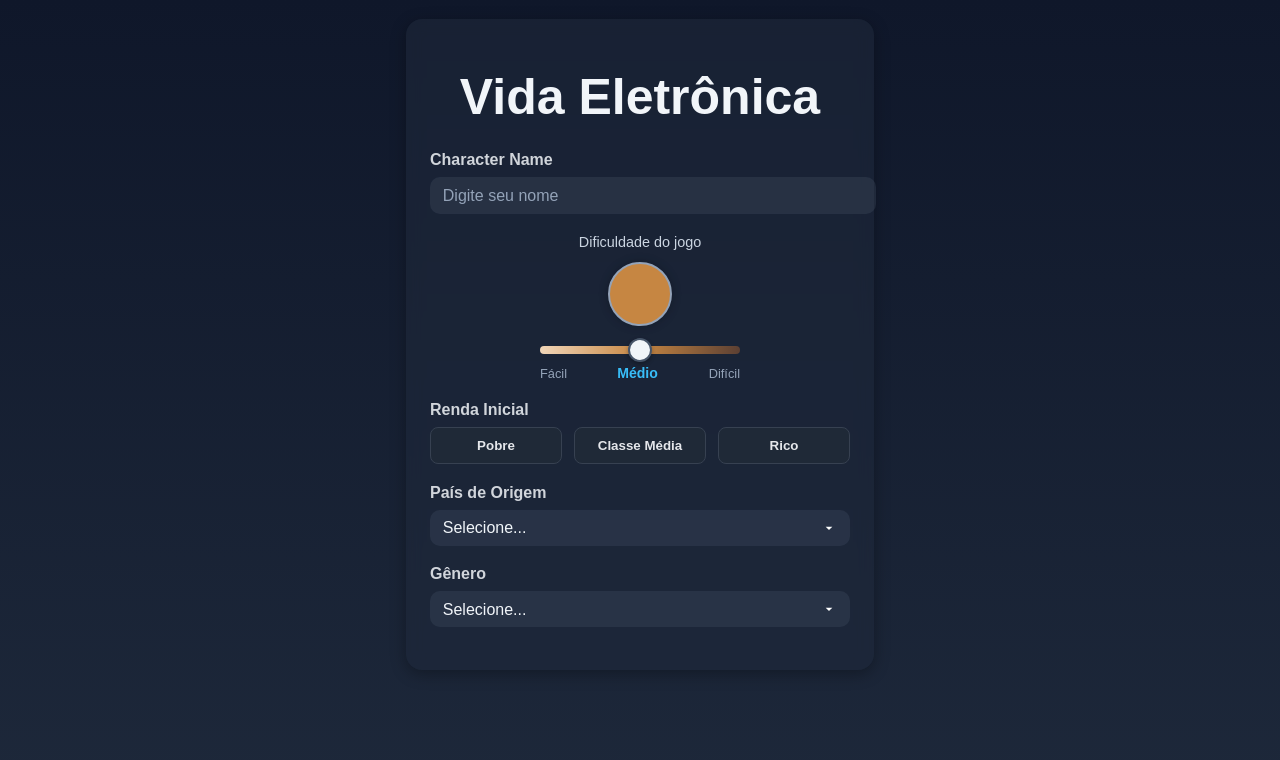
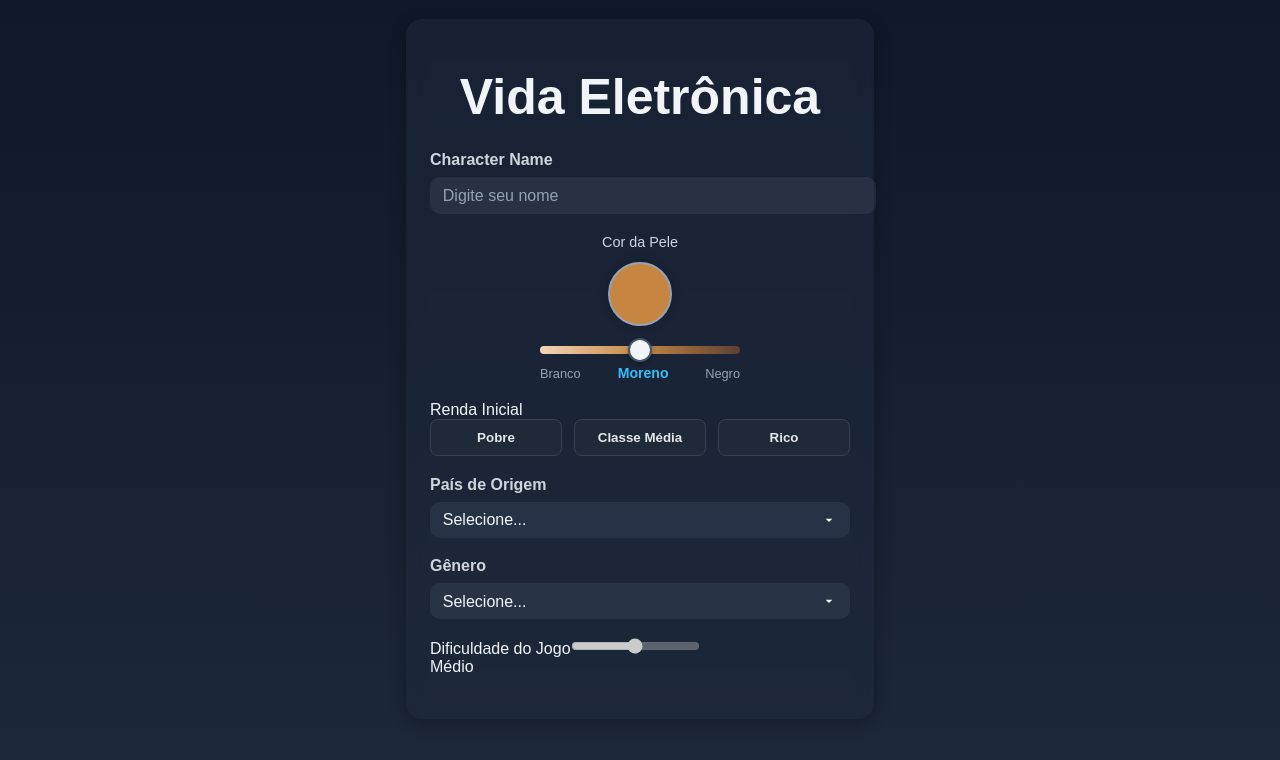
Before and after one commit to Cauadeassis/lifeGame, a Next.js app: page /customizer in a window 1280 px wide. Shown: the top 760 px of the page. Built offline with nearby package versions, Linux system fonts and the light colour scheme.

Commit message:
Add new feature `gameDifficulty`

```diff
--- a/components/incomeSelector.jsx
+++ b/components/incomeSelector.jsx
@@ -1,5 +1,6 @@
-import React, { useState } from "react";
+import React from "react";
 import styles from "../styles/components/incomeSelector.module.css";
+
 export default function IncomeSelector({ income, setIncome }) {
   return (
     <section className={styles.incomeContainer}>
--- a/components/skinSelector.jsx
+++ b/components/skinSelector.jsx
@@ -1,45 +1,40 @@
-import React, { useState } from "react";
+import React from "react";
 import styles from "../styles/components/skinSelector.module.css";
 
-export default function SkinSelector() {
-  const [skinTone, setSkinTone] = useState(1);
+const tones = [
+  { id: "white", label: "Branco", color: "#F1D6B8" },
+  { id: "middleTone", label: "Moreno", color: "#C68642" },
+  { id: "black", label: "Negro", color: "#5C4033" },
+];
 
-  const tones = [
-    { id: 0, label: "Fácil", color: "#F1D6B8" },
-    { id: 1, label: "Médio", color: "#C68642" },
-    { id: 2, label: "Difícil", color: "#5C4033" },
-  ];
-
+export default function SkinSelector({ skinTone, setSkinTone }) {
   const handleChange = (event) => {
-    setSkinTone(Number(event.target.value));
+    const index = Number(event.target.value);
+    setSkinTone(tones[index].id);
   };
-
+  const currentIndex = tones.findIndex(tone => tone.id === skinTone);
   return (
     <div className={styles.skinSelector}>
-      <label htmlFor="skinTone">Dificuldade do jogo</label>
-
+      <label htmlFor="skinTone">Cor da Pele</label>
       <div
         className={styles.colorPreview}
-        style={{ backgroundColor: tones[skinTone].color }}
+        style={{ backgroundColor: tones[currentIndex]?.color || tones[0].color }}
       />
-
       <input
         id="skinTone"
         type="range"
-        min="0"
-        max="2"
-        step="1"
-        value={skinTone}
+        min={0}
+        max={tones.length - 1}
+        step={1}
+        value={currentIndex}
         onChange={handleChange}
         className={styles.slider}
       />
-
       <div className={styles.labels}>
-        {tones.map((tone) => (
+        {tones.map((tone, index) => (
           <span
             key={tone.id}
-            className={`${styles.label} ${tone.id === skinTone ? styles.activeLabel : ""
-              }`}
+            className={`${styles.label} ${index === currentIndex ? styles.activeLabel : ""}`}
           >
             {tone.label}
           </span>
--- a/pages/customizer.jsx
+++ b/pages/customizer.jsx
@@ -1,12 +1,15 @@
-import React, { useState } from "react";
-import styles from "../styles/pages/customizer.module.css"
-import Header from "../components/header"
+import React, { useState, useEffect } from "react";
+import styles from "../styles/pages/customizer.module.css";
+import Header from "../components/header";
 import SkinSelector from "../components/skinSelector";
+import IncomeSelector from "../components/incomeSelector";
 
 export default function Customizer() {
   const [playerName, updatePlayerName] = useState("");
   const [country, setCountry] = useState("");
+  const [skinTone, setSkinTone] = useState("middleTone");
   const [income, setIncome] = useState("");
+  const [difficulty, setDifficulty] = useState(3);
   const [gender, setGender] = useState("");
 
   function handleStartGame() {
@@ -19,6 +22,20 @@ export default function Customizer() {
       skinTone,
     });
   }
+  const calculateDifficulty = (income, skin) => {
+    let baseDifficulty = 3;
+    if (income === "poor") baseDifficulty += 1;
+    else if (income === "rich") baseDifficulty -= 1;
+    if (skin === "black") baseDifficulty += 1;
+    else if (skin === "white") baseDifficulty -= 1;
+    if (baseDifficulty < 1) baseDifficulty = 1;
+    if (baseDifficulty > 5) baseDifficulty = 5;
+    return baseDifficulty;
+  };
+  useEffect(() => {
+    const newDifficulty = calculateDifficulty(income, skinTone);
+    setDifficulty(newDifficulty);
+  }, [income, skinTone]);
 
   return (
     <div className={styles.body}>
@@ -34,23 +51,8 @@ export default function Customizer() {
             onChange={(typing) => updatePlayerName(typing.target.value)}
           />
         </section>
-        <SkinSelector />
-        <section className={styles.incomeContainer}>
-          <label className={styles.label}>Renda Inicial</label>
-          <div className={styles.incomeOptions}>
-            {['poor', 'middleClass', 'rich'].map((option) => (
-              <button
-                key={option}
-                className={`${styles.incomeButton} ${income === option ? styles.selected : ''}`}
-                onClick={() => setIncome(option)}
-              >
-                {option === 'poor' && 'Pobre'}
-                {option === 'middleClass' && 'Classe Média'}
-                {option === 'rich' && 'Rico'}
-              </button>
-            ))}
-          </div>
-        </section>
+        <SkinSelector skinTone={skinTone} setSkinTone={setSkinTone} />
+        <IncomeSelector income={income} setIncome={setIncome} />
         <section className={styles.countrySelectorContainer}>
           <label className={styles.label}>País de Origem</label>
           <select
@@ -77,6 +79,24 @@ export default function Customizer() {
             <option value="female">Feminino</option>
           </select>
         </section>
+        <section>
+          <label>Dificuldade do Jogo</label>
+          <input
+            type="range"
+            min="1"
+            max="5"
+            value={difficulty}
+            disabled
+            step="1"
+          />
+          <div>
+            {difficulty === 1 && "Modo Tutorial"}
+            {difficulty === 2 && "Fácil"}
+            {difficulty === 3 && "Médio"}
+            {difficulty === 4 && "Difícil"}
+            {difficulty === 5 && "Hardcore"}
+          </div>
+        </section>
       </div>
     </div>
   )
```
